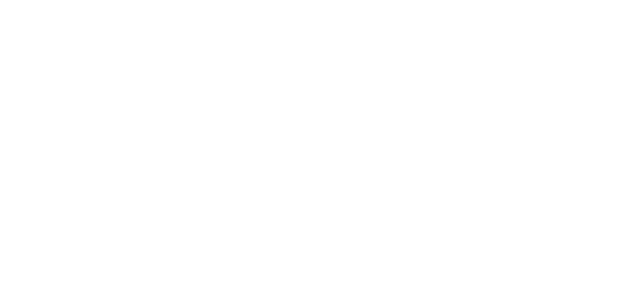
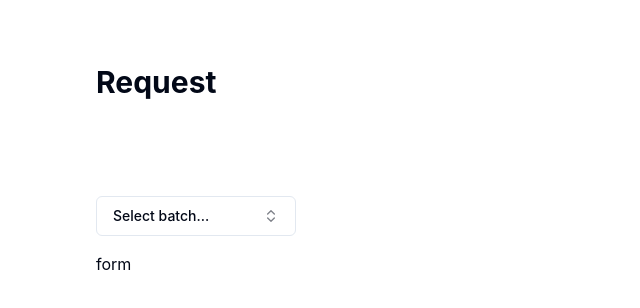
Before and after one commit to swyss/hack-42, a React (Vite) app in the folder frontend/: page /request in a window 1280 px wide. Before the commit this address had no page. Shown: the top 308 px of the page, without its empty margins (0-640 px from the left). Built offline with nearby package versions, Linux system fonts and the light colour scheme.

Commit message:
ADD: start request

```diff
--- a/frontend/src/App.jsx
+++ b/frontend/src/App.jsx
@@ -6,6 +6,7 @@
 import AdmDashboard from './pages/AdmDashboard';
 import Coach from './pages/Coach';
 import Dashboard from './pages/Dashboard';
+import Request from './pages/Request';
 
 function App() {
 
@@ -16,6 +17,7 @@
         <Route path='/dashboard' element={<Dashboard />} />
         <Route path='/partners' element={<Patrners />} />
         <Route path='/coach' element={<Coach />} />
+        <Route path='/request' element={<Request />} />
       </Routes>
     </BrowserRouter>
   )
--- /dev/null
+++ b/frontend/src/pages/Request.jsx
@@ -0,0 +1,108 @@
+import React from "react";
+import { useState } from "react";
+import { Check, ChevronsUpDown } from "lucide-react";
+import { cn } from "@/lib/utils";
+import { Button } from "@/components/ui/button";
+import {
+  Command,
+  CommandEmpty,
+  CommandGroup,
+  CommandInput,
+  CommandItem,
+  CommandList,
+} from "@/components/ui/command";
+import {
+  Popover,
+  PopoverContent,
+  PopoverTrigger,
+} from "@/components/ui/popover";
+
+const frameworks = [
+  {
+    value: "1",
+    label: "Next.js",
+  },
+  {
+    value: "2",
+    label: "SvelteKit",
+  },
+  {
+    value: "3",
+    label: "Nuxt.js",
+  },
+  {
+    value: "4",
+    label: "Remix",
+  },
+  {
+    value: "5",
+    label: "Astro",
+  },
+];
+
+const Request = () => {
+  const [open, setOpen] = React.useState(false);
+  const [value, setValue] = React.useState("");
+  return (
+    <div className="section__padding">
+      <div>
+        <h1 className="text-3xl font-bold">Request</h1>
+      </div>
+      <div className="mt-24">
+        <div>
+          <Popover open={open} onOpenChange={setOpen}>
+            <PopoverTrigger asChild>
+              <Button
+                variant="outline"
+                role="combobox"
+                aria-expanded={open}
+                className="w-[200px] justify-between"
+              >
+                {value
+                  ? frameworks.find((framework) => framework.value === value)
+                      ?.label
+                  : "Select batch..."}
+                <ChevronsUpDown className="ml-2 h-4 w-4 shrink-0 opacity-50" />
+              </Button>
+            </PopoverTrigger>
+            <PopoverContent className="w-[200px] p-0">
+              <Command>
+                <CommandInput placeholder="Search framework..." />
+                <CommandEmpty>No batch found.</CommandEmpty>
+                <CommandGroup>
+                  <CommandList>
+                    {frameworks.map((framework) => (
+                      <CommandItem
+                        key={framework.value}
+                        value={framework.value}
+                        onSelect={(currentValue) => {
+                          setValue(currentValue === value ? "" : currentValue);
+                          setOpen(false);
+                        }}
+                      >
+                        <Check
+                          className={cn(
+                            "mr-2 h-4 w-4",
+                            value === framework.value
+                              ? "opacity-100"
+                              : "opacity-0"
+                          )}
+                        />
+                        {framework.label}
+                      </CommandItem>
+                    ))}
+                  </CommandList>
+                </CommandGroup>
+              </Command>
+            </PopoverContent>
+          </Popover>
+        </div>
+        <div className="mt-4">
+            form
+        </div>
+      </div>
+    </div>
+  );
+};
+
+export default Request;
```
